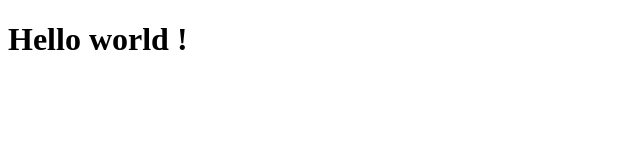
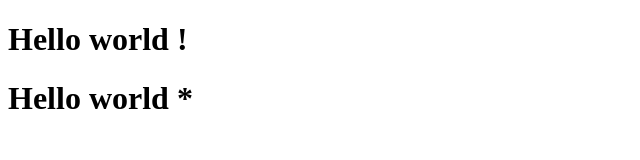
Before and after one commit to Mahima19gupta/demo_file, a plain HTML site: page index.html in a window 1280 px wide. Shown: the whole page, without its empty margins (0-640 px from the left). Drawn offline with Linux system fonts and the light colour scheme.

Commit message:
first commit

```diff
--- a/index.html
+++ b/index.html
@@ -8,5 +8,6 @@
 </head>
 <body>
     <h1>Hello world !</h1>
+    <h1>Hello world *</h1>
 </body>
 </html>
```
